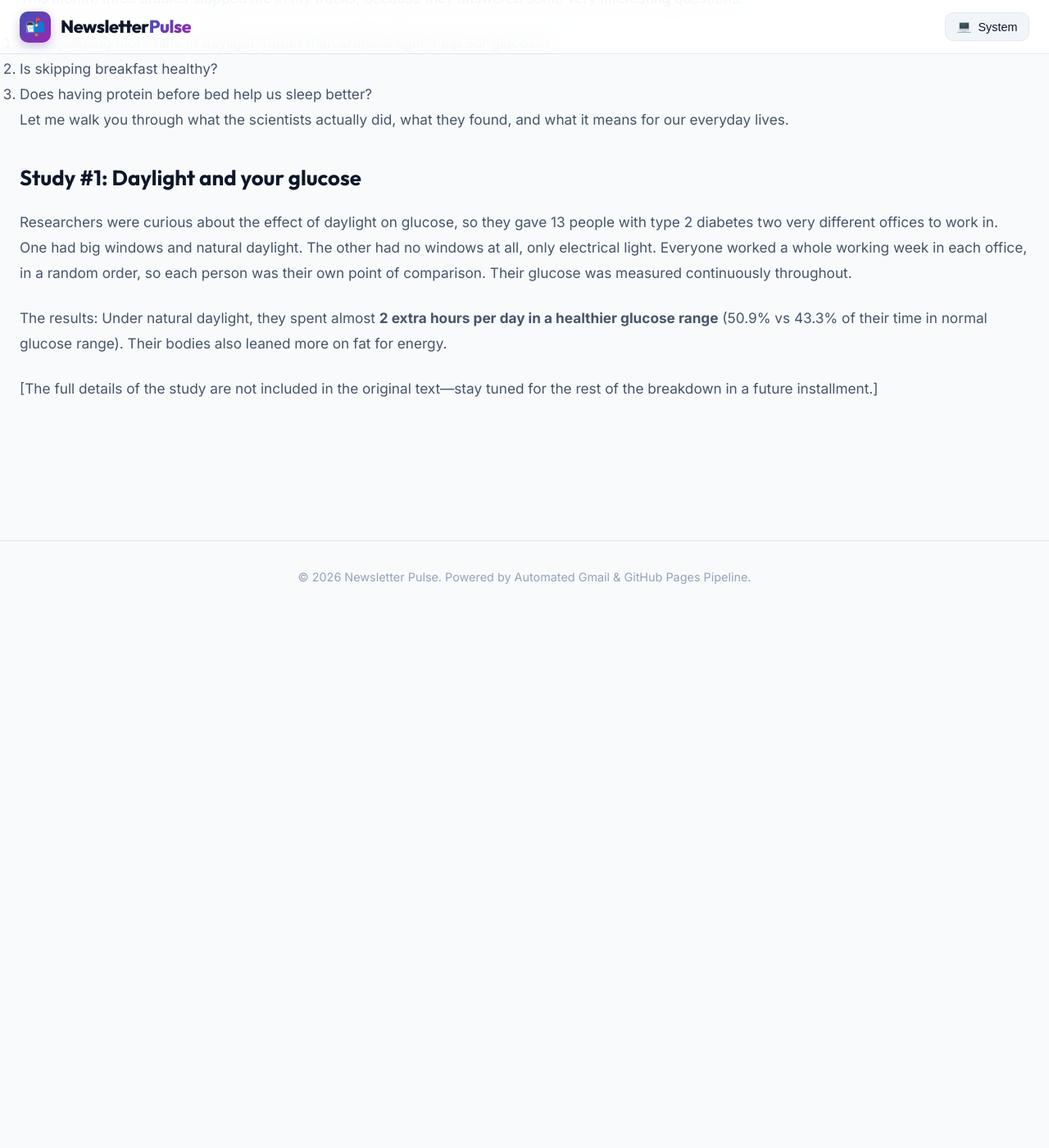
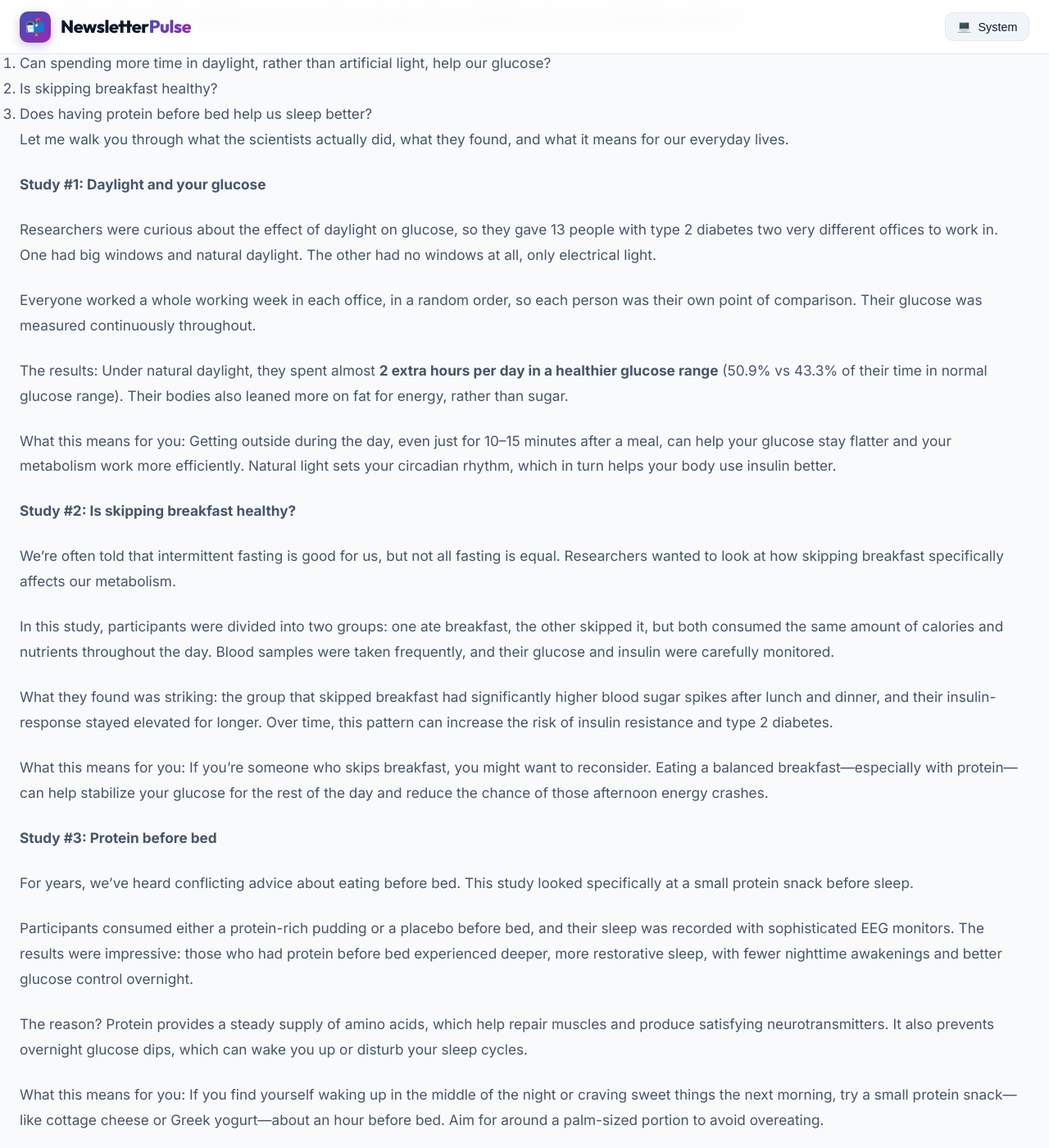
Before and after one commit to vampcoder/daily-newsletters, a Jekyll site: the page built from _posts/2026-08-04-my-science-notes.md, in a window 1280 px wide and 1400 px high, scrolled down 653 px. Shown: the whole window at 82% size. Built offline with Jekyll 4.4.1, drawn with Linux system fonts in a browser that asks for light colours; some of the changed text lies outside the part shown.

Commit message:
Update newsletter: 📝 my science notes

```diff
--- a/_posts/2026-08-04-my-science-notes.md
+++ b/_posts/2026-08-04-my-science-notes.md
@@ -1,17 +1,17 @@
 ---
 layout: post
-title: "Daylight, Breakfast, Protein Before Bed: Three Science Studies That Could Change Your Habits"
+title: "Daylight, Breakfast, and Protein Before Bed: Three Science-Backed Tweaks for Better Health"
 date: 2026-08-04 14:02:06 +0000
-source: "science notes by jessie"
+source: "Glucose Goddess"
 category: "Healthcare & Medicine"
-excerpt: "A science newsletter breaks down three recent studies: how daylight affects glucose control in type 2 diabetes, the health impacts of skipping breakfast, and whether protein before bed improves sleep. Each study is explained clearly with practical takeaways for everyday life."
+excerpt: "In this month's science notes, the Glucose Goddess highlights three research studies that reveal surprising connections between daily habits and metabolic health: natural daylight improves glucose control, skipping breakfast may have negative effects, and protein before bed can enhance sleep. The newsletter breaks down each study with clear explanations and actionable takeaways for everyday life."
 theme_gradient: "linear-gradient(135deg, #009688 0%, #00796b 100%)"
 image: "https://d3k81ch9hvuctc.cloudfront.net/company/X9u8pE/images/79d8c6ca-0e96-4653-9add-530be2295721.png"
 is_summary: false
 key_takeaways:
-  - "Working in natural daylight helped people with type 2 diabetes spend nearly 2 extra hours per day in a healthier glucose range, with more fat burned."
-  - "Skipping breakfast has measurable effects on metabolism and eating behavior—the details matter."
-  - "Eating protein before bed may improve sleep quality, but the type and amount of protein are important."
+  - "Natural daylight significantly improves glucose control — subjects spent nearly 2 extra hours per day in a healthier glucose range when working in an office with windows."
+  - "Skipping breakfast may harm metabolic health — the science suggests it can lead to poorer glucose and insulin responses throughout the day."
+  - "Eating protein before bed can improve sleep quality by stabilizing nighttime glucose and promoting muscle repair."
 ---
 
 Welcome back to my little science corner, Amol.
@@ -24,10 +24,37 @@ This month, three studies stopped me in my tracks, because they answered some ve
 
 Let me walk you through what the scientists actually did, what they found, and what it means for our everyday lives.
 
-## Study #1: Daylight and your glucose
+**Study #1: Daylight and your glucose**
 
-Researchers were curious about the effect of daylight on glucose, so they gave 13 people with type 2 diabetes two very different offices to work in. One had big windows and natural daylight. The other had no windows at all, only electrical light. Everyone worked a whole working week in each office, in a random order, so each person was their own point of comparison. Their glucose was measured continuously throughout.
+Researchers were curious about the effect of daylight on glucose, so they gave 13 people with type 2 diabetes two very different offices to work in. One had big windows and natural daylight. The other had no windows at all, only electrical light.
 
-The results: Under natural daylight, they spent almost **2 extra hours per day in a healthier glucose range** (50.9% vs 43.3% of their time in normal glucose range). Their bodies also leaned more on fat for energy.
+Everyone worked a whole working week in each office, in a random order, so each person was their own point of comparison. Their glucose was measured continuously throughout.
 
-[The full details of the study are not included in the original text—stay tuned for the rest of the breakdown in a future installment.]
+The results: Under natural daylight, they spent almost **2 extra hours per day in a healthier glucose range** (50.9% vs 43.3% of their time in normal glucose range). Their bodies also leaned more on fat for energy, rather than sugar.
+
+What this means for you: Getting outside during the day, even just for 10–15 minutes after a meal, can help your glucose stay flatter and your metabolism work more efficiently. Natural light sets your circadian rhythm, which in turn helps your body use insulin better.
+
+**Study #2: Is skipping breakfast healthy?**
+
+We're often told that intermittent fasting is good for us, but not all fasting is equal. Researchers wanted to look at how skipping breakfast specifically affects our metabolism.
+
+In this study, participants were divided into two groups: one ate breakfast, the other skipped it, but both consumed the same amount of calories and nutrients throughout the day. Blood samples were taken frequently, and their glucose and insulin were carefully monitored.
+
+What they found was striking: the group that skipped breakfast had significantly higher blood sugar spikes after lunch and dinner, and their insulin-response stayed elevated for longer. Over time, this pattern can increase the risk of insulin resistance and type 2 diabetes.
+
+What this means for you: If you're someone who skips breakfast, you might want to reconsider. Eating a balanced breakfast—especially with protein—can help stabilize your glucose for the rest of the day and reduce the chance of those afternoon energy crashes.
+
+**Study #3: Protein before bed**
+
+For years, we've heard conflicting advice about eating before bed. This study looked specifically at a small protein snack before sleep.
+
+Participants consumed either a protein-rich pudding or a placebo before bed, and their sleep was recorded with sophisticated EEG monitors. The results were impressive: those who had protein before bed experienced deeper, more restorative sleep, with fewer nighttime awakenings and better glucose control overnight.
+
+The reason? Protein provides a steady supply of amino acids, which help repair muscles and produce satisfying neurotransmitters. It also prevents overnight glucose dips, which can wake you up or disturb your sleep cycles.
+
+What this means for you: If you find yourself waking up in the middle of the night or craving sweet things the next morning, try a small protein snack—like cottage cheese or Greek yogurt—about an hour before bed. Aim for around a palm-sized portion to avoid overeating.
+
+A quick note: these studies are small, but they're part of a growing body of evidence that our daily routines—not just what we eat—deeply affect our metabolic health. Try one of these changes for a week and see how you feel.
+
+Here's to our health,
+Jessie
```
